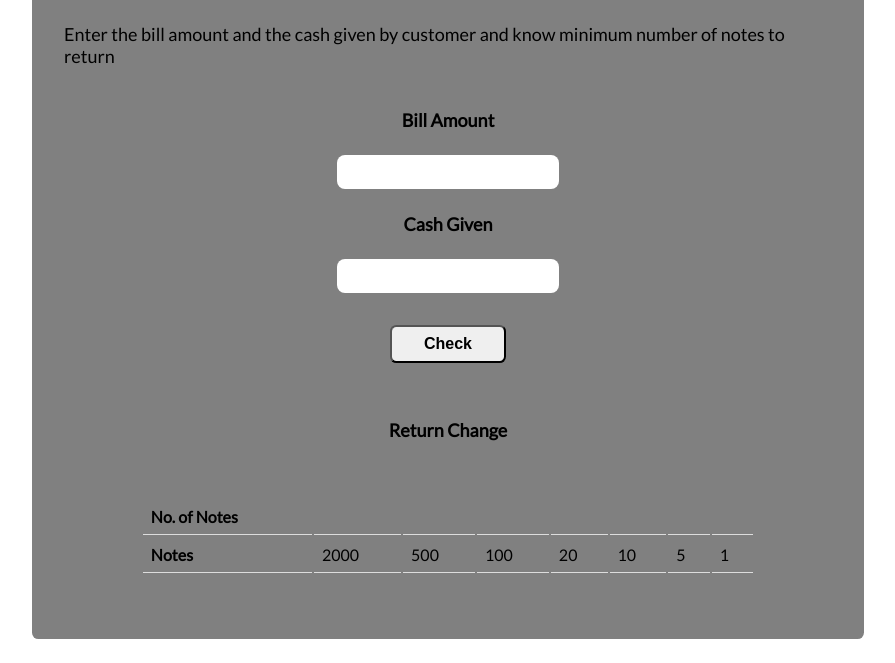
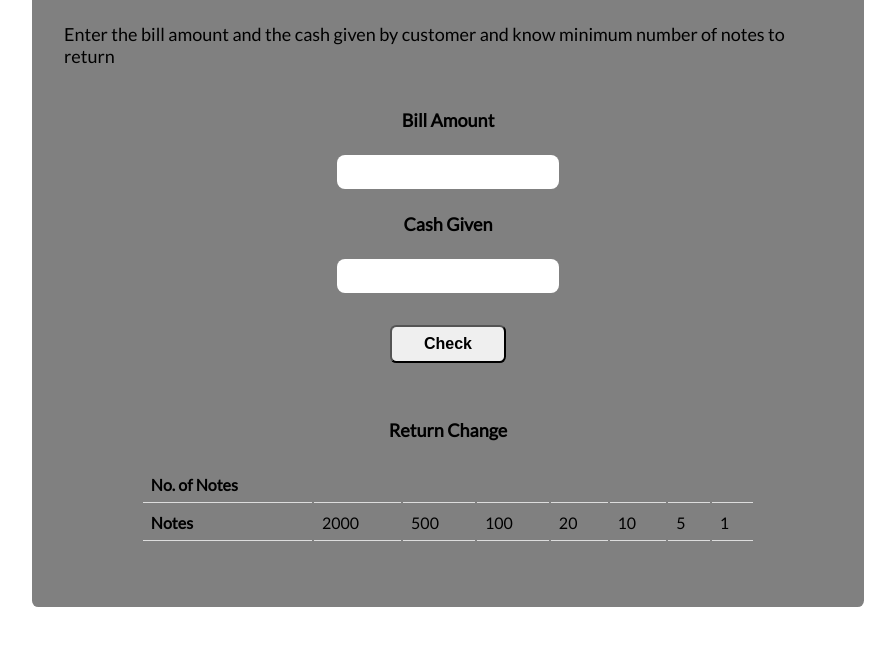
Before and after one commit to ansarimoosa99/cash-manager, a plain HTML site: page index.html in a window 1280 px wide. Shown: the part 137-800 px from the top of the page, without its empty margins (192-1087 px from the left). Drawn offline with Linux system fonts and the light colour scheme.

Commit message:
update css

```diff
--- a/style.css
+++ b/style.css
@@ -37,7 +37,7 @@ label{
 table {
     /* border-collapse: collapse; */
     width: 80%;
-    margin: 2rem;
+    margin-bottom: 2rem;
   }
 
 
```
